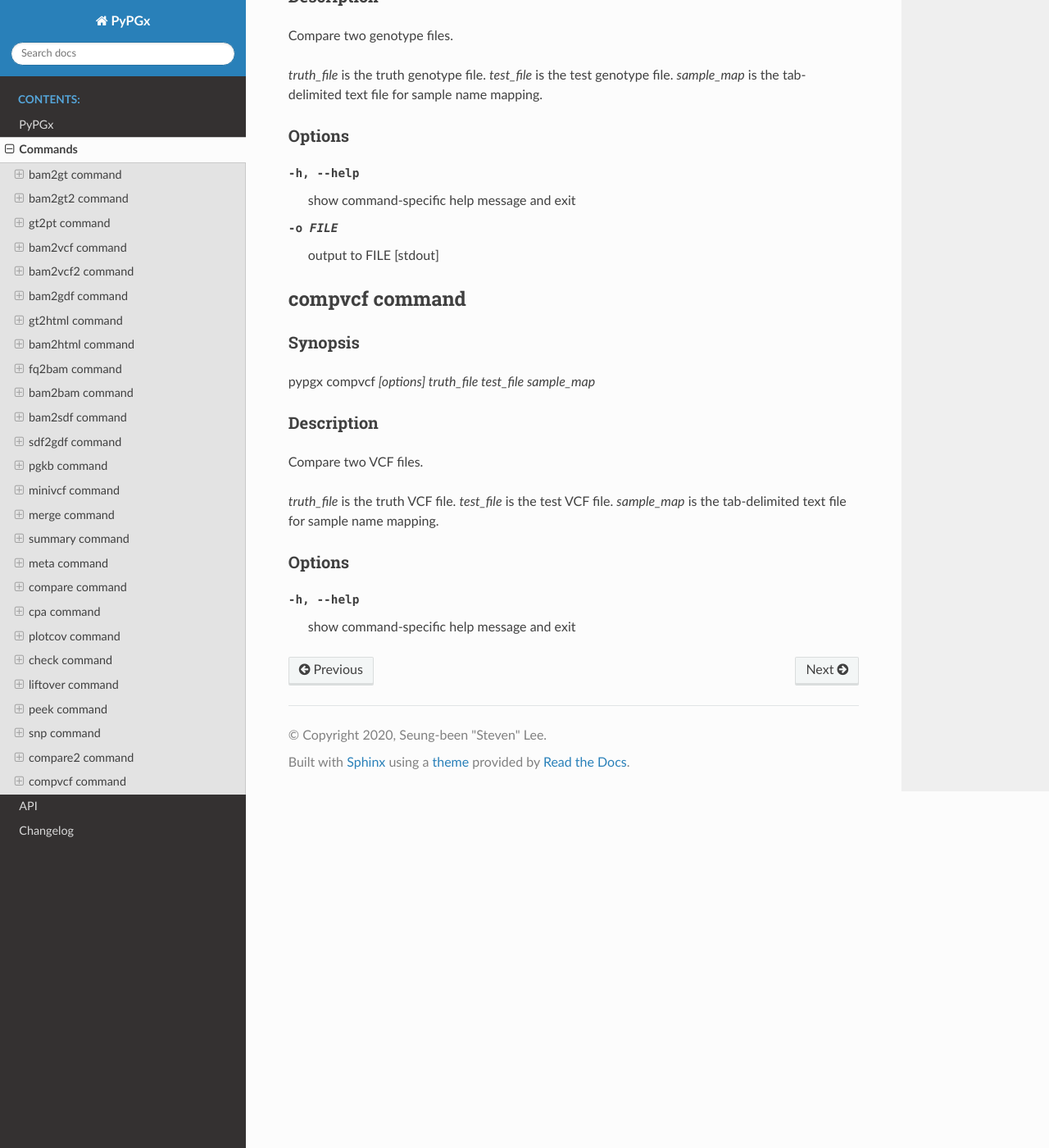
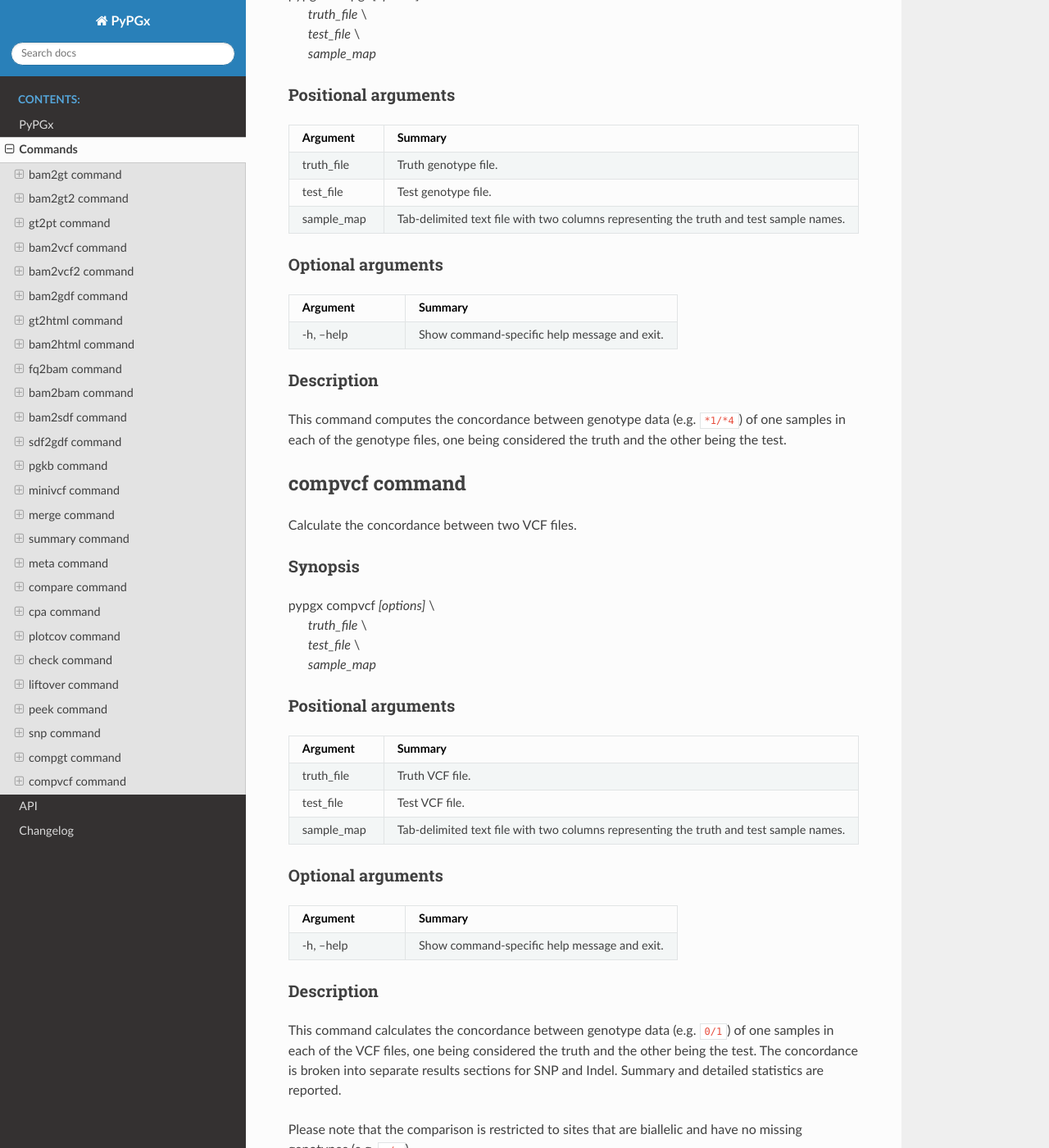
Before and after one commit to sbslee/pypgx, a Sphinx documentation site: the page built from docs/commands.rst, in a window 1280 px wide and 1400 px high, scrolled down 19676 px. Shown: the whole window at 82% size. Built offline with Sphinx 7.4.7 and the Read the Docs theme 2.0.0, drawn with Linux system fonts in a browser that asks for light colours; some of the changed text lies outside the part shown.

Commit message:
Upload v0.1.21 changes

```diff
--- a/CHANGES.rst
+++ b/CHANGES.rst
@@ -1,5 +1,10 @@
 Changelog
 *********
+
+v0.1.21
+-------
+
+* No significant changes.
 
 v0.1.20
 -------
--- a/README.rst
+++ b/README.rst
@@ -62,8 +62,8 @@
         liftover  convert variants in SNP table from hg19 to hg38
         peek      find all possible star alleles from VCF file
         snp       view variant data for sample/star allele pairs
-        compare2  compare two genotype files
-        compvcf   compare two VCF files
+        compgt    compute the concordance between two genotype files
+        compvcf   calculate the concordance between two VCF files
 
     optional arguments:
       -h, --help  show this help message and exit
--- a/docs/commands.rst
+++ b/docs/commands.rst
@@ -83,11 +83,6 @@
 
     SGE, Stargazer and BCFtools/GATK must be pre-installed.
 
-Options
--------
-
--h, --help  show command-specific help message and exit
-
 This is what a typical configuration file for ``bam2gt2`` looks like:
 
     .. code-block:: python
@@ -154,6 +149,11 @@
           - SNP caller (‘gatk’ or ‘bcftools’).
         * - target_genes
           - Names of target genes (e.g. 'cyp2d6').
+
+Options
+-------
+
+-h, --help  show command-specific help message and exit
 
 gt2pt command
 =============
@@ -259,11 +259,6 @@
 .. warning::
     GATK and SGE must be pre-installed.
 
-Options
--------
-
--h, --help  show command-specific help message and exit
-
 This is what a typical configuration file for ``bam2vcf2`` looks like:
 
     .. code-block:: python
@@ -315,6 +310,11 @@
        * - target_gene
          - Name of target gene (e.g. 'cyp2d6').
            Also accepts a BED file.
+
+Options
+-------
+
+-h, --help  show command-specific help message and exit
 
 bam2gdf command
 ===============
@@ -406,11 +406,6 @@
 
     BCFtools, SGE and Stargazer must be pre-installed.
 
-Options
--------
-
--h, --help  show command-specific help message and exit
-
 This is what a typical configuration file for ``sges`` looks like:
 
     .. code-block:: python
@@ -467,6 +462,11 @@
        * - target_genes
          - Names of target genes (e.g. 'cyp2d6').
 
+Options
+-------
+
+-h, --help  show command-specific help message and exit
+
 fq2bam command
 ==============
 
@@ -481,11 +481,6 @@
 Create BAM file(s) from FASTQ file(s).
 
 *conf_file* is the configuration file.
-
-Options
--------
-
--h, --help  show command-specific help message and exit
 
 This is what a typical configuration file for ``fq2bam`` looks like:
 
@@ -543,6 +538,11 @@
         * - vcf_files
           - Reference VCF files used for base quality score recalibration.
 
+Options
+-------
+
+-h, --help  show command-specific help message and exit
+
 bam2bam command
 ===============
 
@@ -557,11 +557,6 @@
 Realign BAM files to another reference genome [SGE].
 
 *conf_file* is the configuration file.
-
-Options
--------
-
--h, --help  show command-specific help message and exit
 
 This is what a typical configuration file for ``bam2bam`` looks like:
 
@@ -620,6 +615,11 @@
           - Number of threads.
         * - vcf_files
           - Reference VCF files used for base quality score recalibration.
+
+Options
+-------
+
+-h, --help  show command-specific help message and exit
 
 bam2sdf command
 ===============
@@ -916,45 +916,159 @@
 -h, --help  show command-specific help message and exit
 -o FILE     output to FILE [stdout]
 
-compare2 command
-================
+compgt command
+==============
+
+Compute the concordance between two genotype files.
 
 Synopsis
 --------
 
-pypgx compare2 *[options] truth_file test_file sample_map*
+| pypgx compgt *[options]* \\
+|   *truth_file* \\
+|   *test_file* \\
+|   *sample_map*
+
+Positional arguments
+--------------------
+
+.. list-table::
+   :widths: 30 70
+   :header-rows: 1
+
+   * - Argument
+     - Summary
+   * - truth_file
+     - Truth genotype file.
+   * - test_file
+     - Test genotype file.
+   * - sample_map
+     - Tab-delimited text file with two columns representing
+       the truth and test sample names.
+
+Optional arguments
+------------------
+
+.. list-table::
+   :widths: 30 70
+   :header-rows: 1
+
+   * - Argument
+     - Summary
+   * - -h, --help
+     - Show command-specific help message and exit.
 
 Description
 -----------
 
-Compare two genotype files.
-
-*truth_file* is the truth genotype file. *test_file* is the test genotype
-file. *sample_map* is the tab-delimited text file for sample name mapping.
-
-Options
--------
-
--h, --help  show command-specific help message and exit
--o FILE     output to FILE [stdout]
+This command computes the concordance between genotype data (e.g.
+``*1/*4``) of one samples in each of the genotype files, one being
+considered the truth and the other being the test.
 
 compvcf command
 ===============
 
+Calculate the concordance between two VCF files.
+
 Synopsis
 --------
 
-pypgx compvcf *[options] truth_file test_file sample_map*
+| pypgx compvcf *[options]* \\
+|   *truth_file* \\
+|   *test_file* \\
+|   *sample_map*
+
+Positional arguments
+--------------------
+
+.. list-table::
+   :widths: 30 70
+   :header-rows: 1
+
+   * - Argument
+     - Summary
+   * - truth_file
+     - Truth VCF file.
+   * - test_file
+     - Test VCF file.
+   * - sample_map
+     - Tab-delimited text file with two columns representing
+       the truth and test sample names.
+
+Optional arguments
+------------------
+
+.. list-table::
+   :widths: 30 70
+   :header-rows: 1
+
+   * - Argument
+     - Summary
+   * - -h, --help
+     - Show command-specific help message and exit.
 
 Description
 -----------
 
-Compare two VCF files.
+This command calculates the concordance between genotype data (e.g. ``0/1``)
+of one samples in each of the VCF files, one being considered the truth and
+the other being the test. The concordance is broken into separate results
+sections for SNP and Indel. Summary and detailed statistics are reported.
 
-*truth_file* is the truth VCF file. *test_file* is the test VCF
-file. *sample_map* is the tab-delimited text file for sample name mapping.
+Please note that the comparison is restricted to sites that are biallelic and
+have no missing genotypes (e.g. ``./.``).
 
-Options
--------
+This table summarizes the column headers of the output.
 
--h, --help  show command-specific help message and exit
+.. list-table::
+   :widths: 30 70
+   :header-rows: 1
+
+   * - Header
+     - Summary
+   * - name1
+     - Truth sample name.
+   * - name2
+     - Test sample name.
+   * - snv_tn
+     - Number of true negatives for SNV.
+   * - snv_tp
+     - Number of true positives for SNV.
+   * - snv_fn
+     - Number of false negatives for SNV.
+   * - snv_fp
+     - Number of false positives for SNV.
+   * - snv_tpr
+     - True positive rate for SNV.
+   * - snv_tnr
+     - True negative rate for SNV.
+   * - snv_con
+     - Accuracy for SNV.
+   * - indel_tn
+     - Number of true negatives for Indel.
+   * - indel_tp
+     - Number of true positives for Indel.
+   * - indel_fn
+     - Number of false negatives for Indel.
+   * - indel_fp
+     - Number of false positives for Indel.
+   * - indel_tpr
+     - True positive rate for Indel.
+   * - indel_tnr
+     - True negative rate for Indel.
+   * - indel_con
+     - Accuracy for Indel.
+   * - all_tn
+     - Number of true negatives for SNV+Indel.
+   * - all_tp
+     - Number of true positives for SNV+Indel.
+   * - all_fn
+     - Number of false negatives for SNV+Indel.
+   * - all_fp
+     - Number of false positives for SNV+Indel.
+   * - all_tpr
+     - True positive rate for SNV+Indel.
+   * - all_tnr
+     - True negative rate for SNV+Indel.
+   * - all_con
+     - Accuracy for SNV+Indel.
--- a/pypgx/version.py
+++ b/pypgx/version.py
@@ -1 +1 @@
-__version__ = "0.1.20"
+__version__ = "0.1.21"
```
Also changed, not shown: docs/api.rst (+0 -12 lines), 3 other files.
